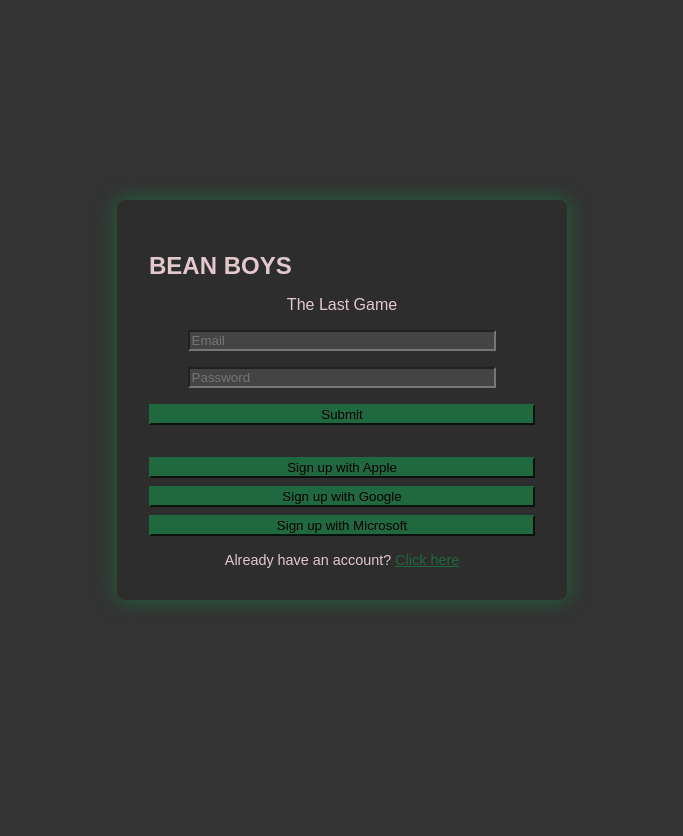
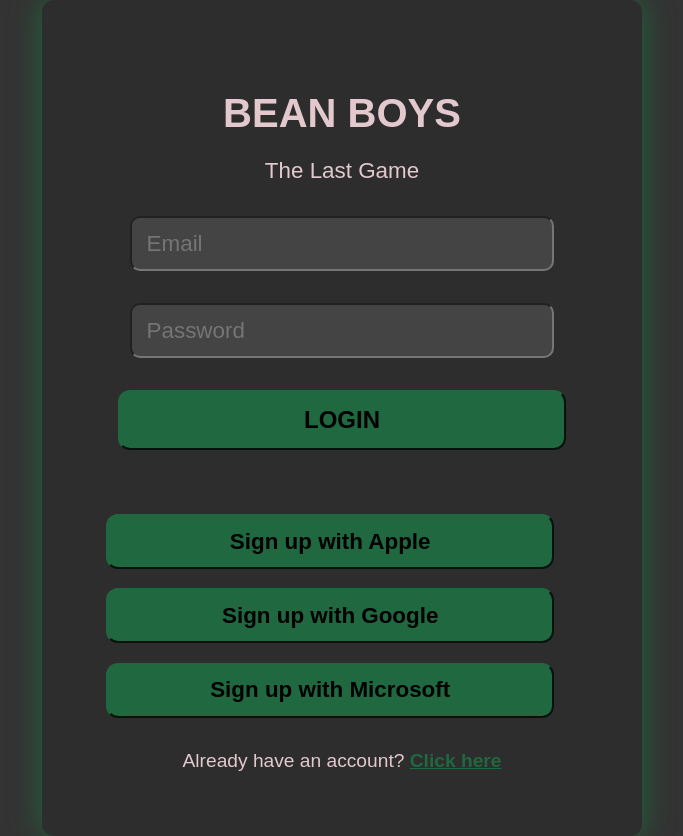
Before and after one commit to Samuelk-Chase/CS3450-Software-Engineering, a React (Vite) app in the folder last-game-frontend/: page / in a window 1280 px wide. Shown: the whole page, without its empty margins (298-981 px from the left). Before the commit the page ends 800 px from the top, so only its background shows below. Built offline with nearby package versions, Linux system fonts and the light colour scheme.

Commit message:
added account page

```diff
--- a/last-game-frontend/src/App.tsx
+++ b/last-game-frontend/src/App.tsx
@@ -5,6 +5,7 @@ import CharacterCreationPage from './pages/CharacterCreationPage';
 import MainPlayerView from './pages/MainPlayerView';
 import BossFightPage from './pages/BossFightPage';
 import DeckOverlayPage from './pages/DeckOverlayPage';
+import CharacterAccountPage from './pages/CharacterAccountPage'
 
 function App() {
   return (
@@ -15,6 +16,8 @@ function App() {
         <Route path="/main" element={<MainPlayerView />} />
         <Route path="/boss" element={<BossFightPage />} />
         <Route path="/deck" element={<DeckOverlayPage />} />
+        <Route path="/character-account" element={<CharacterAccountPage />} />
+
       </Routes>
     </Router>
   );
--- /dev/null
+++ b/last-game-frontend/src/pages/CharacterAccountPage.tsx
@@ -0,0 +1,108 @@
+import React from 'react';
+import { Button } from 'primereact/button';
+import { useNavigate } from 'react-router-dom';
+
+// Sample character data (Replace with real data from backend)
+const characters = [
+  { id: 1, name: "Shadow Knight", level: 10, image: "src/images/character1.jpg" },
+  { id: 2, name: "Elder Mage", level: 7, image: "src/images/character2.jpg" },
+  { id: 3, name: "Crimson Archer", level: 5, image: "src/images/character3.jpg" }
+];
+
+const CharacterAccountPage: React.FC = () => {
+  const navigate = useNavigate();
+
+  const handleCharacterSelect = (characterId: number) => {
+    console.log(`Selected character ID: ${characterId}`);
+    navigate(`/game/${characterId}`); // Redirect to game with selected character
+  };
+
+  return (
+    <div
+      style={{
+        display: 'flex',
+        alignItems: 'center',
+        justifyContent: 'center',
+        flexDirection: 'column',
+        minHeight: '100vh',
+        backgroundColor: '#222222',
+        color: '#E3C9CE',
+        textAlign: 'center'
+      }}
+    >
+      <h1 style={{ fontSize: '2.5rem', marginBottom: '1rem' }}>Select Your Character</h1>
+      <p style={{ fontSize: '1.2rem', marginBottom: '2rem' }}>Choose a character to enter the game.</p>
+
+      {/* Character Selection Grid */}
+      <div
+        style={{
+          display: 'flex',
+          justifyContent: 'center',
+          flexWrap: 'wrap',
+          gap: '20px',
+          maxWidth: '800px'
+        }}
+      >
+        {characters.map((char) => (
+          <div
+            key={char.id}
+            style={{
+              display: 'flex',
+              flexDirection: 'column',
+              alignItems: 'center',
+              cursor: 'pointer'
+            }}
+            onClick={() => handleCharacterSelect(char.id)}
+          >
+            <img
+              src={char.image}
+              alt={char.name}
+              style={{
+                width: '150px',
+                height: '150px',
+                borderRadius: '12px',
+                objectFit: 'cover',
+                border: '3px solid #20683F',
+                boxShadow: '0px 4px 8px rgba(0, 0, 0, 0.3)',
+                marginBottom: '10px'
+              }}
+            />
+            <p style={{ fontSize: '1.3rem', fontWeight: 'bold' }}>{char.name}</p>
+            <p style={{ fontSize: '1.1rem', color: '#AAAAAA' }}>Level {char.level}</p>
+          </div>
+        ))}
+
+        {/* Add New Character Option */}
+        <div
+          style={{
+            display: 'flex',
+            flexDirection: 'column',
+            alignItems: 'center',
+            cursor: 'pointer'
+          }}
+          onClick={() => alert('Add new character feature coming soon!')}
+        >
+          <div
+            style={{
+              width: '150px',
+              height: '150px',
+              borderRadius: '12px',
+              backgroundColor: '#444',
+              display: 'flex',
+              alignItems: 'center',
+              justifyContent: 'center',
+              fontSize: '2rem',
+              color: '#E3C9CE',
+              border: '3px dashed #20683F'
+            }}
+          >
+            +
+          </div>
+          <p style={{ fontSize: '1.3rem', fontWeight: 'bold', marginTop: '10px' }}>Add Character</p>
+        </div>
+      </div>
+    </div>
+  );
+};
+
+export default CharacterAccountPage;
--- a/last-game-frontend/src/pages/LoginPage.tsx
+++ b/last-game-frontend/src/pages/LoginPage.tsx
@@ -1,8 +1,7 @@
-// src/pages/LoginPage.tsx
 import React, { useState} from 'react';
 import { Button } from 'primereact/button';
 import { InputText } from 'primereact/inputtext';
-import { Link } from 'react-router-dom'; // if you're using react-router for navigation
+import { Link } from 'react-router-dom';
 
 const LoginPage: React.FC = () => {
   const [email, setEmail] = useState('');
@@ -10,13 +9,11 @@ const LoginPage: React.FC = () => {
 
   const handleSubmit = (e: React.FormEvent) => {
     e.preventDefault();
-    // Handle login logic here
     console.log('Email:', email, 'Password:', password);
   };
 
   return (
-    <div>
-      <div
+    <div
       className="global-text-color"
       style={{
         display: 'flex',
@@ -27,77 +24,94 @@ const LoginPage: React.FC = () => {
         color: '#E3C9CE'
       }}
     >
-      {/* Outer box */}
+      {/* Outer box - Increased to 600px width */}
       <div
         style={{
           backgroundColor: '#2d2d2d',
-          padding: '2rem',
-          borderRadius: '8px',
-          boxShadow: '0 0 20px #20683F',
-          width: '450px'
+          padding: '4rem', // More padding for a bigger feel
+          borderRadius: '12px',
+          boxShadow: '0 0 30px #20683F',
+          width: '600px', // Wider
+          maxWidth: '90%'
         }}
       >
         {/* Headings */}
-        <h2 style={{ textAlign: 'left', marginBottom: '0.5rem' }}>BEAN BOYS</h2>
-        <p style={{ textAlign: 'center', marginBottom: '1rem' }}>The Last Game</p>
+        <h1 style={{ textAlign: 'center', marginBottom: '1rem', fontSize: '2.5rem' }}>BEAN BOYS</h1>
+        <p style={{ textAlign: 'center', marginBottom: '2rem', fontSize: '1.4rem' }}>The Last Game</p>
 
         {/* Centered form */}
         <form
           onSubmit={handleSubmit}
           style={{
-            marginBottom: '1rem',
+            marginBottom: '2rem',
             display: 'flex',
             flexDirection: 'column',
             alignItems: 'center'
           }}
         >
-          <div style={{ marginBottom: '1rem', width: '100%', textAlign: 'center' }}>
+          <div style={{ marginBottom: '2rem', width: '100%', textAlign: 'center' }}>
             <InputText
               placeholder="Email"
               value={email}
               onChange={(e) => setEmail(e.target.value)}
               style={{
-                width: '80%',
+                width: '90%',
+                height: '55px',
+                fontSize: '1.4rem',
                 backgroundColor: '#444444',
-                color: '#E3C9CE'
+                color: '#E3C9CE',
+                padding: '15px',
+                borderRadius: '10px'
               }}
             />
           </div>
-          <div style={{ marginBottom: '1rem', width: '100%', textAlign: 'center' }}>
+          <div style={{ marginBottom: '2rem', width: '100%', textAlign: 'center' }}>
             <InputText
               placeholder="Password"
               type="password"
               value={password}
               onChange={(e) => setPassword(e.target.value)}
               style={{
-                width: '80%',
+                width: '90%',
+                height: '55px',
+                fontSize: '1.4rem',
                 backgroundColor: '#444444',
-                color: '#E3C9CE'
+                color: '#E3C9CE',
+                padding: '15px',
+                borderRadius: '10px'
               }}
             />
           </div>
           <Button
             type="submit"
-            label="Submit"
+            label="LOGIN"
             style={{
-              width: '100%',
+              width: '95%',
+              height: '60px',
+              fontSize: '1.5rem',
               backgroundColor: '#20683F',
               borderColor: '#20683F',
-              marginBottom: '1rem'
+              marginBottom: '2rem',
+              fontWeight: 'bold',
+              borderRadius: '12px'
             }}
           />
         </form>
 
-        {/* Social Sign-Up Buttons */}
+        {/* Social Sign-Up Buttons - Even Bigger */}
         <Button
           label="Sign up with Apple"
           icon="pi pi-apple"
           iconPos="right"
           style={{
-            width: '100%',
+            width: '95%',
+            height: '55px',
+            fontSize: '1.4rem',
             backgroundColor: '#20683F',
             borderColor: '#20683F',
-            marginBottom: '0.5rem'
+            marginBottom: '1.2rem',
+            fontWeight: 'bold',
+            borderRadius: '12px'
           }}
         />
         <Button
@@ -105,10 +119,14 @@ const LoginPage: React.FC = () => {
           icon="pi pi-google"
           iconPos="right"
           style={{
-            width: '100%',
+            width: '95%',
+            height: '55px',
+            fontSize: '1.4rem',
             backgroundColor: '#20683F',
             borderColor: '#20683F',
-            marginBottom: '0.5rem'
+            marginBottom: '1.2rem',
+            fontWeight: 'bold',
+            borderRadius: '12px'
           }}
         />
         <Button
@@ -116,29 +134,26 @@ const LoginPage: React.FC = () => {
           icon="pi pi-microsoft"
           iconPos="right"
           style={{
-            width: '100%',
+            width: '95%',
+            height: '55px',
+            fontSize: '1.4rem',
             backgroundColor: '#20683F',
-            borderColor: '#20683F'
+            borderColor: '#20683F',
+            fontWeight: 'bold',
+            borderRadius: '12px'
           }}
         />
 
         {/* "Already have an account?" text */}
-        <div style={{ textAlign: 'center', marginTop: '1rem', fontSize: '0.9rem' }}>
+        <div style={{ textAlign: 'center', marginTop: '2rem', fontSize: '1.2rem' }}>
           <span>Already have an account? </span>
-          {/* Using Link from react-router-dom */}
-          <Link to="/signin" style={{ color: '#20683F', textDecoration: 'underline' }}>
+          <Link to="/signin" style={{ color: '#20683F', textDecoration: 'underline', fontWeight: 'bold' }}>
             Click here
           </Link>
         </div>
       </div>
     </div>
-
-    </div>
-
-
   );
-
-
 };
 
 export default LoginPage;
```
